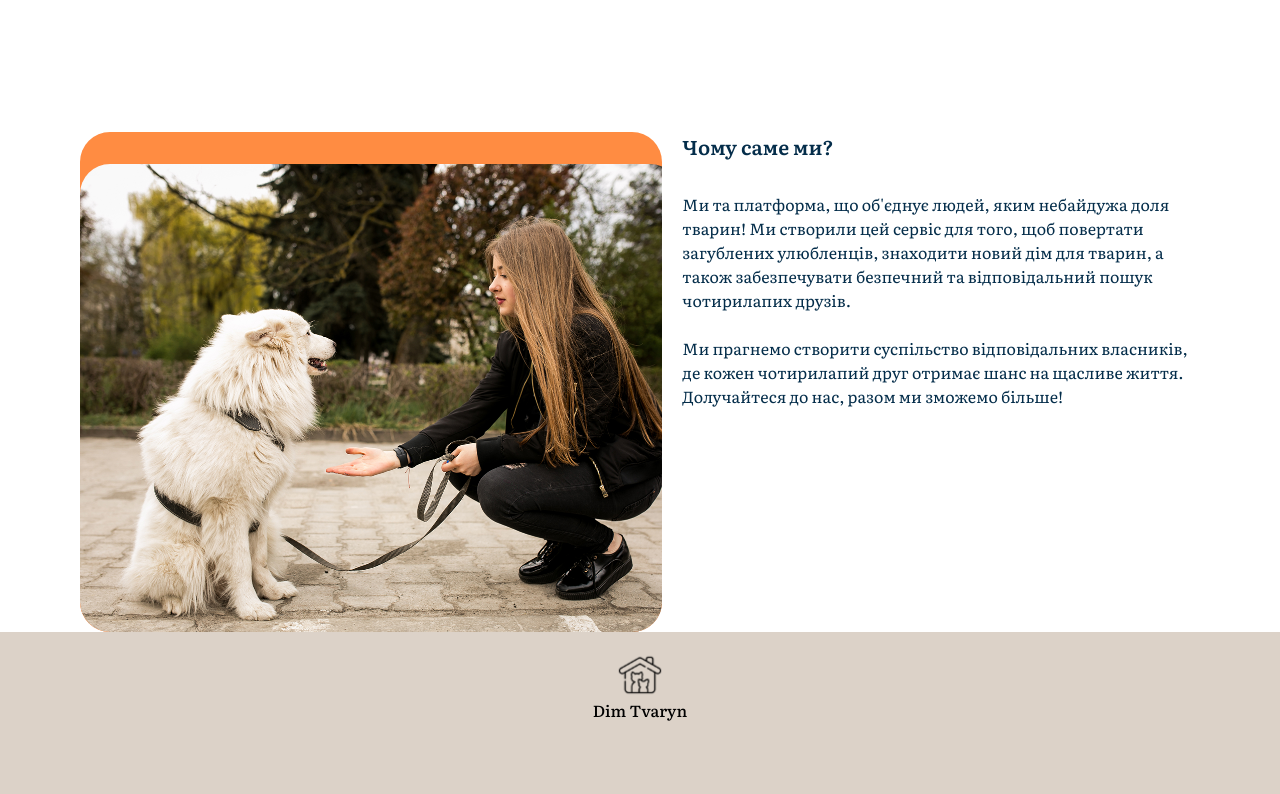
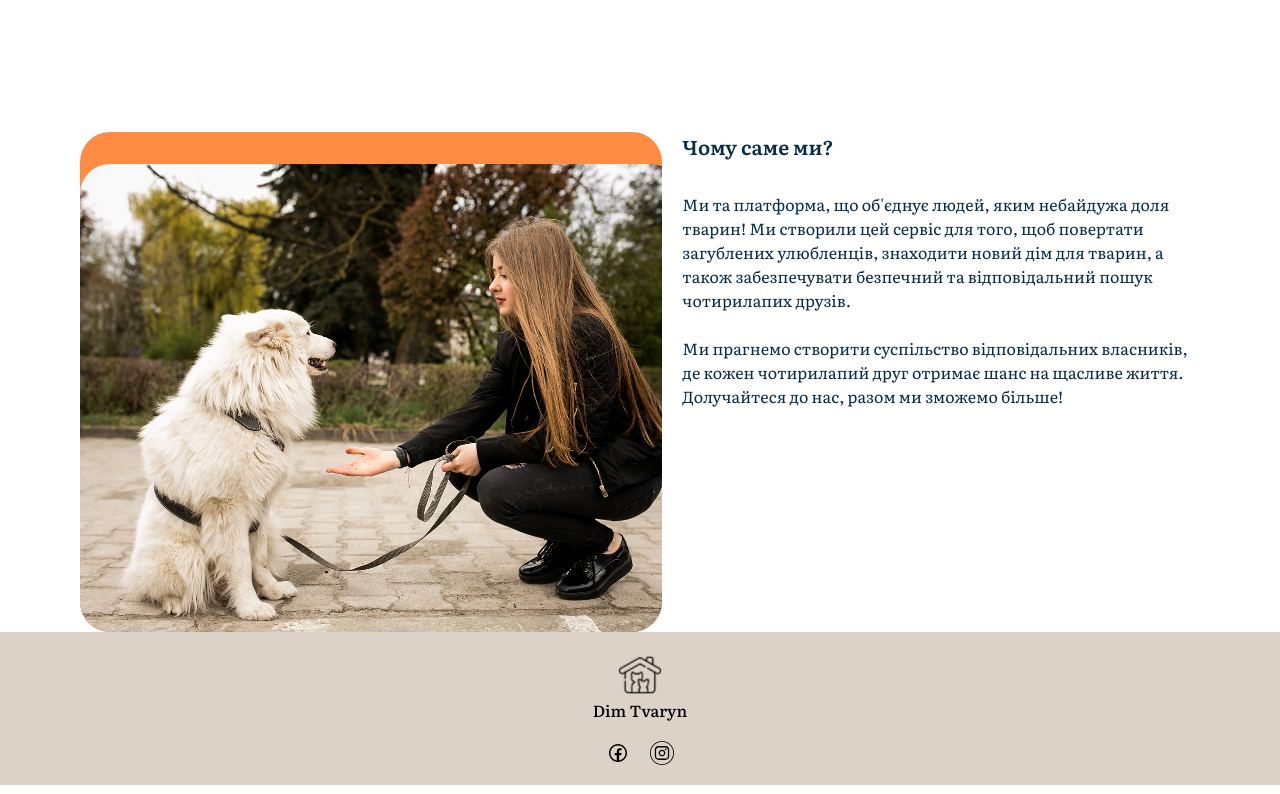
Before and after one commit to Dim-Tvarin/frontend, a React (Vite) app: page / in a window 1280 px wide. Shown: the part 662-1456 px from the top of the page. Built offline with nearby package versions, Linux system fonts and the light colour scheme.

Commit message:
add social links to footer

```diff
--- a/src/pages/Error.tsx
+++ b/src/pages/Error.tsx
@@ -1,6 +1,6 @@
 const Error = () => {
   return (
-    <div className="h-[calc(100vh-259px)] flex flex-col justify-center items-center bg-[url(public/assets/404@2x.jpg)] bg-cover bg-center ">
+    <div className="h-[calc(100vh-253px)] flex flex-col justify-center items-center bg-[url(public/assets/404@2x.jpg)] bg-cover bg-center ">
       <h1 className="text-white text-[150px] mb-12">Ой!</h1>
       <h2 className="text-black text-[40px]">Щось пішло не так...</h2>
       <p className="text-black text-[32px]">
--- a/src/pages/Layout/Footer.tsx
+++ b/src/pages/Layout/Footer.tsx
@@ -1,13 +1,25 @@
-import { NavLink } from "react-router-dom";
+import { NavLink } from 'react-router-dom';
 import logo from '../../assets/logo.svg';
+import { Link } from 'react-router-dom';
+import { LiaFacebook } from 'react-icons/lia';
+import insta from '../../../public/assets/instagram.svg';
 
 const Footer = () => {
   return (
-    <footer className=" bg-header flex items-center justify-center">
-     <NavLink className="flex flex-col items-center mt-20 mb-72" to="/" end>
-        <img src={logo} alt="logo" className='w-46 h-46'/>
-        <span className='text-xxs'>Dim Tvaryn</span>
+    <footer className=" bg-header flex flex-col items-center justify-center gap-[19px] pb-20">
+      <NavLink className="flex flex-col items-center mt-20" to="/" end>
+        <img src={logo} alt="logo" className="w-46 h-46" />
+        <span className="text-xxs">Dim Tvaryn</span>
       </NavLink>
-    </footer>);
+      <div className="flex gap-[20px]">
+        <Link to="/">
+          <LiaFacebook size={24} />
+        </Link>
+        <Link to="/">
+          <img src={insta} alt="instagram" />
+        </Link>
+      </div>
+    </footer>
+  );
 };
 export default Footer;
```
Also changed, not shown: public/assets/instagram.svg (added).
